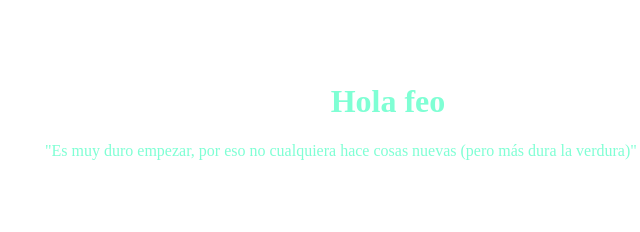
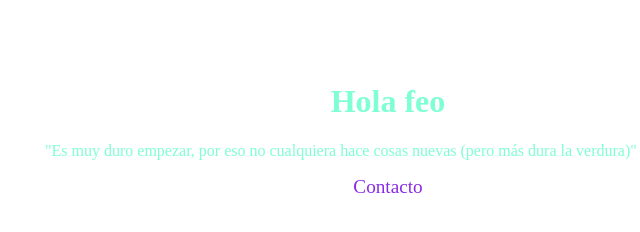
Before and after one commit to Alejandrow1092/web_guie, a plain HTML site: page inicio.html in a window 1280 px wide. Shown: the full height of the page, 252-892 px from the left. Drawn offline with Linux system fonts and the light colour scheme.

Commit message:
PV2 se agrega el footer

```diff
--- a/inicio.css
+++ b/inicio.css
@@ -7,3 +7,8 @@ body{
     text-align: center;
     font-size: medium;
 }
+footer{
+    color:blueviolet;
+    text-align: center;
+    font-size: larger;
+}
--- a/inicio.html
+++ b/inicio.html
@@ -16,5 +16,6 @@
         </header>
         <h1>Hola feo</h1>
         <p>"Es muy duro empezar, por eso no cualquiera hace cosas nuevas (pero más dura la verdura)" -Ernesto 2021</p>
+        <footer>Contacto</footer>
 	</body>
 </html>
```
